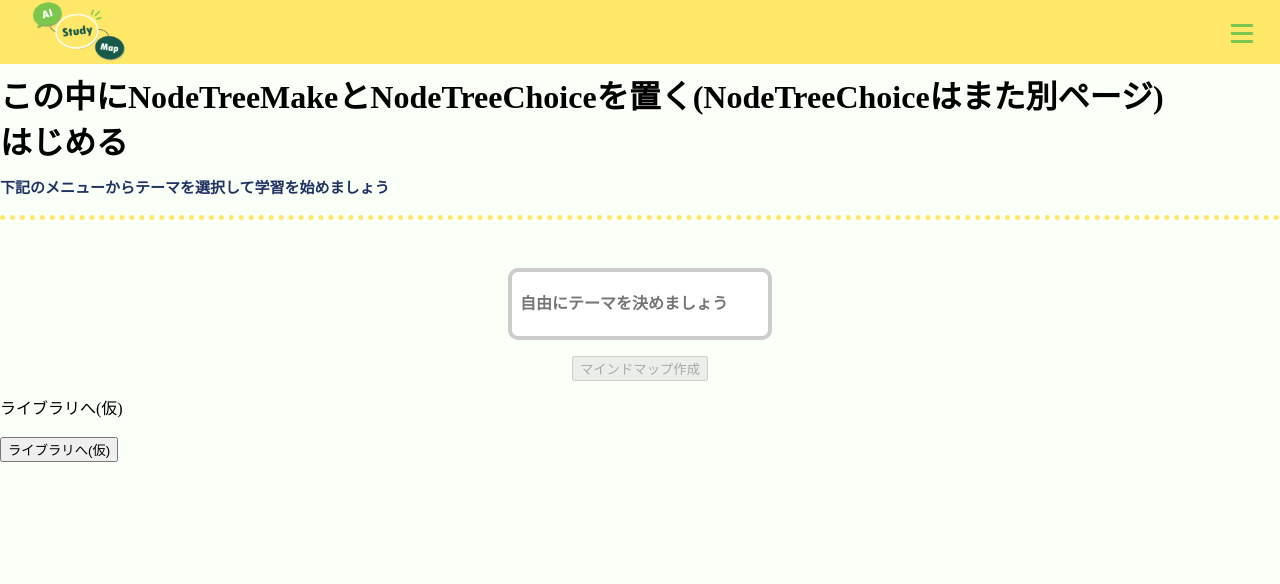
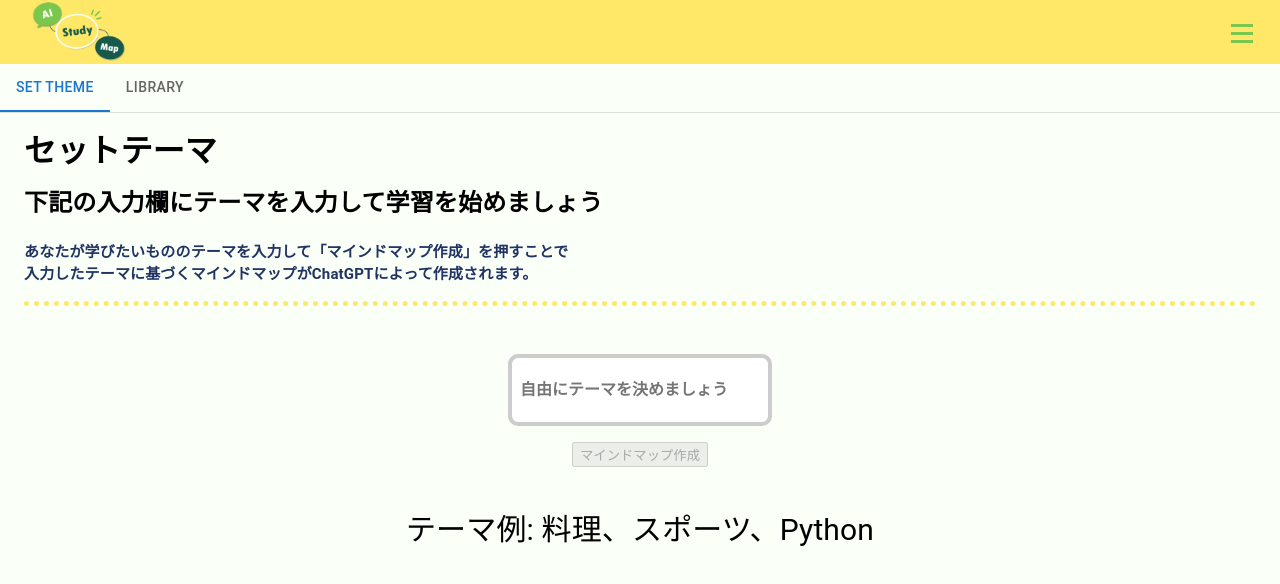
Before and after one commit to AI-Study-Map/ai-study-map, a React (Create React App) app in the folder react_app/: page /start in a window 1280 px wide. Shown: the top 584 px of the page. Built offline with nearby package versions, Linux system fonts and the light colour scheme.

Commit message:
/startと/startlibraryの中身変更

```diff
--- a/react_app/package.json
+++ b/react_app/package.json
@@ -5,7 +5,7 @@
   "dependencies": {
     "@emotion/react": "^11.11.1",
     "@emotion/styled": "^11.11.0",
-    "@mui/material": "^5.14.19",
+    "@mui/material": "^5.15.0",
     "@testing-library/jest-dom": "^5.17.0",
     "@testing-library/react": "^13.4.0",
     "@testing-library/user-event": "^13.5.0",
--- a/react_app/src/node/NodeTreeChoice.jsx
+++ b/react_app/src/node/NodeTreeChoice.jsx
@@ -114,10 +114,15 @@ function NodeTreeChoice() {
             {isCommonLoading ? null:
             <>
                 <Starter>
-            <h1>はじめる</h1>
-            <p>下記のメニューからテーマを選択して宝探しを始めましょう</p>
+                <h2>下記のメニューからテーマを選択して学習を再開しましょう</h2>
+                <p>
+                    あなたが作成して学習したテーマのマインドマップを<br/>
+                    「テーマを選択してください」から選択することができます。
+                </p>
                 </Starter>
+
                 <Selecter>
+                    <p>並び替え（五十音順、作成日時順）や検索</p>
                 <Select
                     options={options}
                     defaultValue={selectedValue}
--- a/react_app/src/node/NodeTreeMake.jsx
+++ b/react_app/src/node/NodeTreeMake.jsx
@@ -146,8 +146,11 @@ function NodeTreeMake() {
         :
             <>
             <Starter>
-            <h1>はじめる</h1>
-            <p>下記のメニューからテーマを選択して学習を始めましょう</p>
+            <h2>下記の入力欄にテーマを入力して学習を始めましょう</h2>
+            <p>
+                あなたが学びたいもののテーマを入力して「マインドマップ作成」を押すことで<br/>
+                入力したテーマに基づくマインドマップがChatGPTによって作成されます。
+            </p>
             </Starter>
             <Wrapper>
                 <FormWrapper>
--- a/react_app/src/pages/Start.jsx
+++ b/react_app/src/pages/Start.jsx
@@ -1,10 +1,66 @@
+import * as React from 'react';
+import PropTypes from 'prop-types';
+import Tabs from '@mui/material/Tabs';
+import Tab from '@mui/material/Tab';
+import Typography from '@mui/material/Typography';
+import Box from '@mui/material/Box';
 import { useNavigate } from 'react-router-dom';
 import NodeTreeMake from '../node/NodeTreeMake';
 import { GlobalStyle } from './Top';
 import Header from '../layout/Header';
+import styled from 'styled-components';
+import NodeTreeChoice from '../node/NodeTreeChoice';
 
+const Title = styled.h1`
+  margin: -10px 0px;
+`
+
+const Example = styled.div`
+  text-align: center;
+  margin-top:40px;
+  font-size: 30px;
+`
+
+function CustomTabPanel(props) {
+    const { children, value, index, ...other } = props;
+
+    return (
+      <div
+        role="tabpanel"
+        hidden={value !== index}
+        id={`simple-tabpanel-${index}`}
+        aria-labelledby={`simple-tab-${index}`}
+        {...other}
+      >
+        {value === index && (
+          <Box sx={{ p: 3 }}>
+            <Typography>{children}</Typography>
+          </Box>
+        )}
+      </div>
+    );
+  }
+
+  CustomTabPanel.propTypes = {
+    children: PropTypes.node,
+    index: PropTypes.number.isRequired,
+    value: PropTypes.number.isRequired,
+  };
+
+  function a11yProps(index) {
+    return {
+      id: `simple-tab-${index}`,
+      'aria-controls': `simple-tabpanel-${index}`,
+    };
+  }
 
 function Start() {
+    const [value, setValue] = React.useState(0);
+
+    const handleChange = (event, newValue) => {
+        setValue(newValue);
+    };
+
     const navigate = useNavigate();
 
     const handleButtonGoLibrary = () => {
@@ -15,10 +71,23 @@ function Start() {
         <div>
             <GlobalStyle />
             <Header />
-            <h1>この中にNodeTreeMakeとNodeTreeChoiceを置く(NodeTreeChoiceはまた別ページ)</h1>
-            <NodeTreeMake />
-            <p>ライブラリへ(仮)</p>
-            <button onClick={()=>handleButtonGoLibrary()}>ライブラリへ(仮)</button>
+            <Box sx={{ width: '100%' }}>
+                <Box sx={{ borderBottom: 1, borderColor: 'divider' }}>
+                    <Tabs value={value} onChange={handleChange} aria-label="basic tabs example">
+                        <Tab label="Set Theme" {...a11yProps(0)} />
+                        <Tab label="Library" {...a11yProps(1)} />
+                    </Tabs>
+            </Box>
+            <CustomTabPanel value={value} index={0}>
+                <Title>セットテーマ</Title>
+                <NodeTreeMake />
+                <Example>テーマ例: 料理、スポーツ、Python</Example>
+            </CustomTabPanel>
+            <CustomTabPanel value={value} index={1}>
+                <Title>ライブラリ</Title>
+                <NodeTreeChoice />
+            </CustomTabPanel>
+            </Box>
         </div>
     )
 }
```
Also changed, not shown: 1 other file (tests, documents, lock files or other folders). Lines whose indentation alone changed are shown as unchanged.
